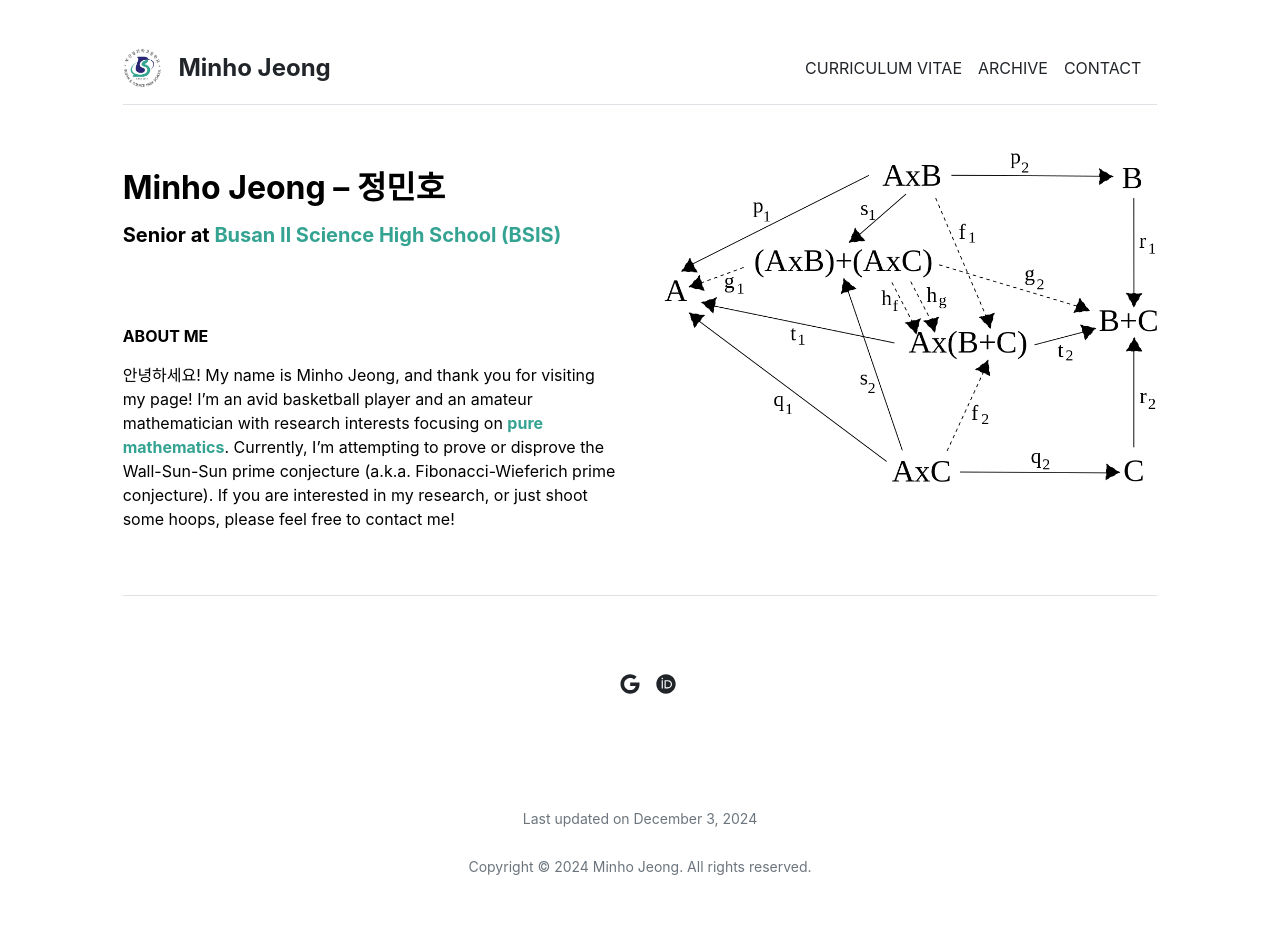
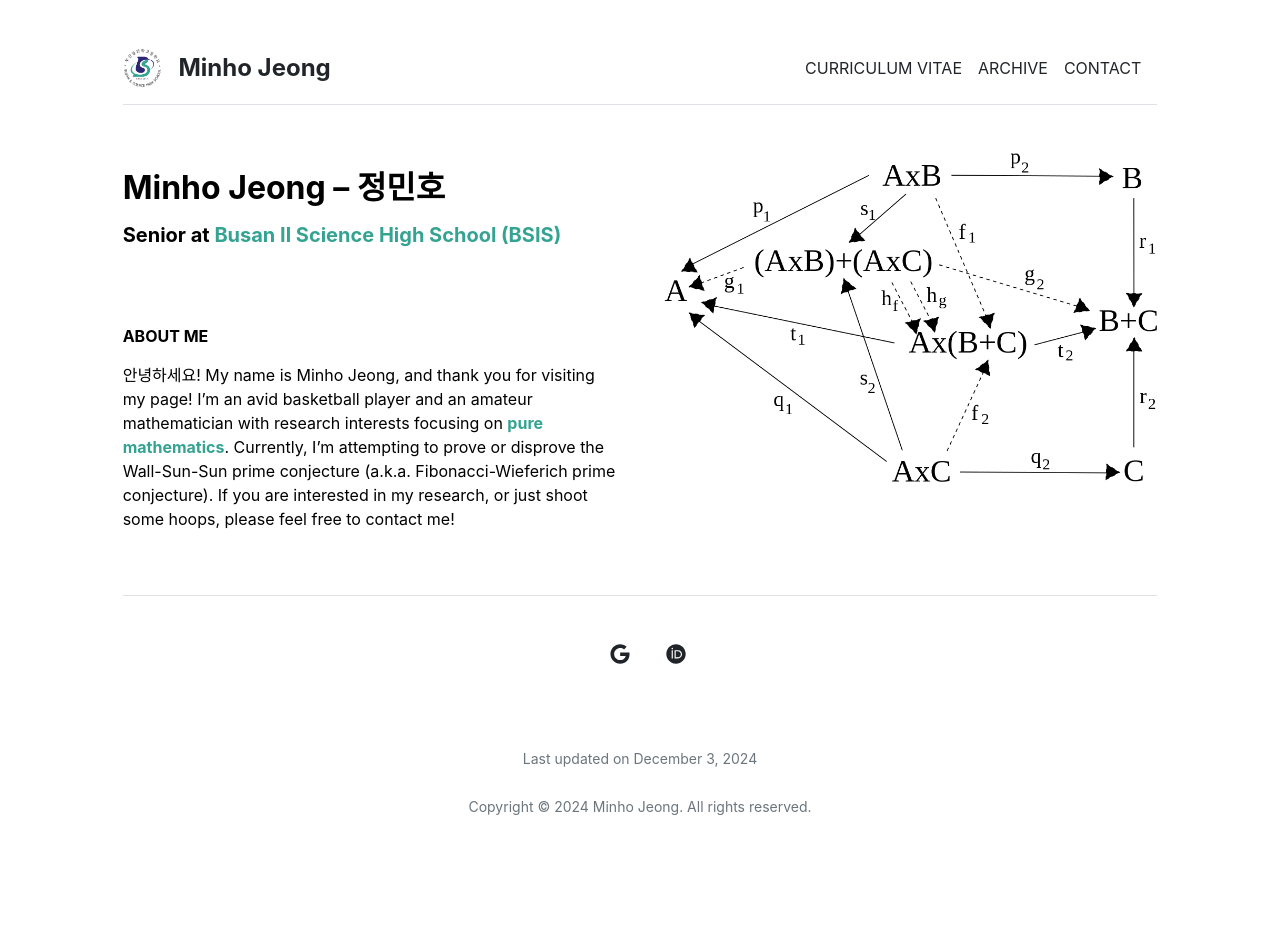
Before and after one commit to mino-jeong/mino-jeong.github.io, a Jekyll site: the page built from index.md, in a window 1280 px wide. Built offline with Jekyll 4.4.1, drawn with Linux system fonts in a browser that asks for light colours; after the commit the page ends 900 px from its top, so only the background shows below that.

Commit message:
Update footer.html

```diff
--- a/_includes/footer.html
+++ b/_includes/footer.html
@@ -6,10 +6,11 @@
   <style>
     .footer-list-item {
       list-style-type: none;
+      margin: 0 10px;
     }
 
     .footer-list {
-      padding: 50px 0;
+      padding: 20px 0;
       text-align: center;
       display: flex;
       justify-content: center;
```
